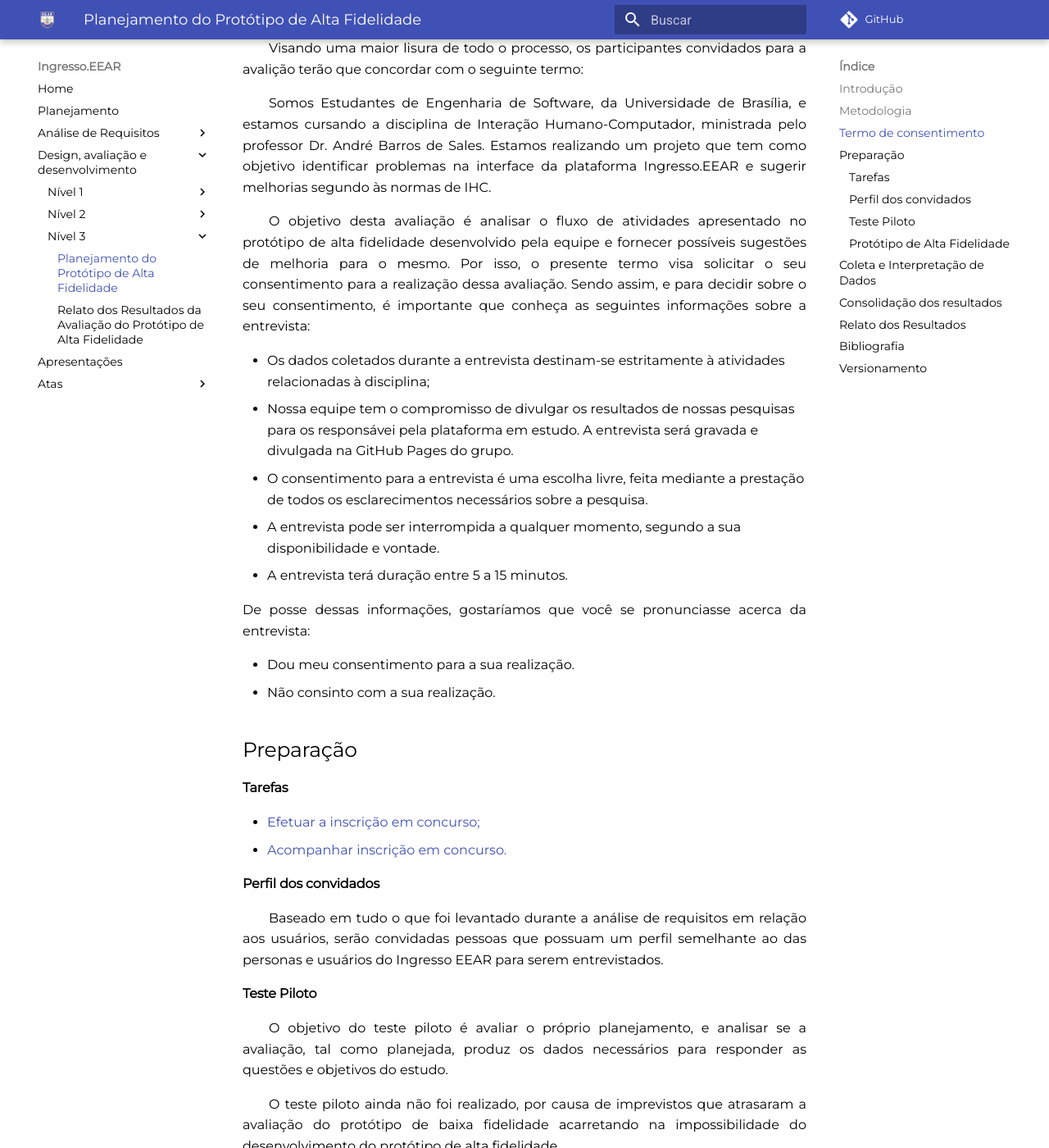
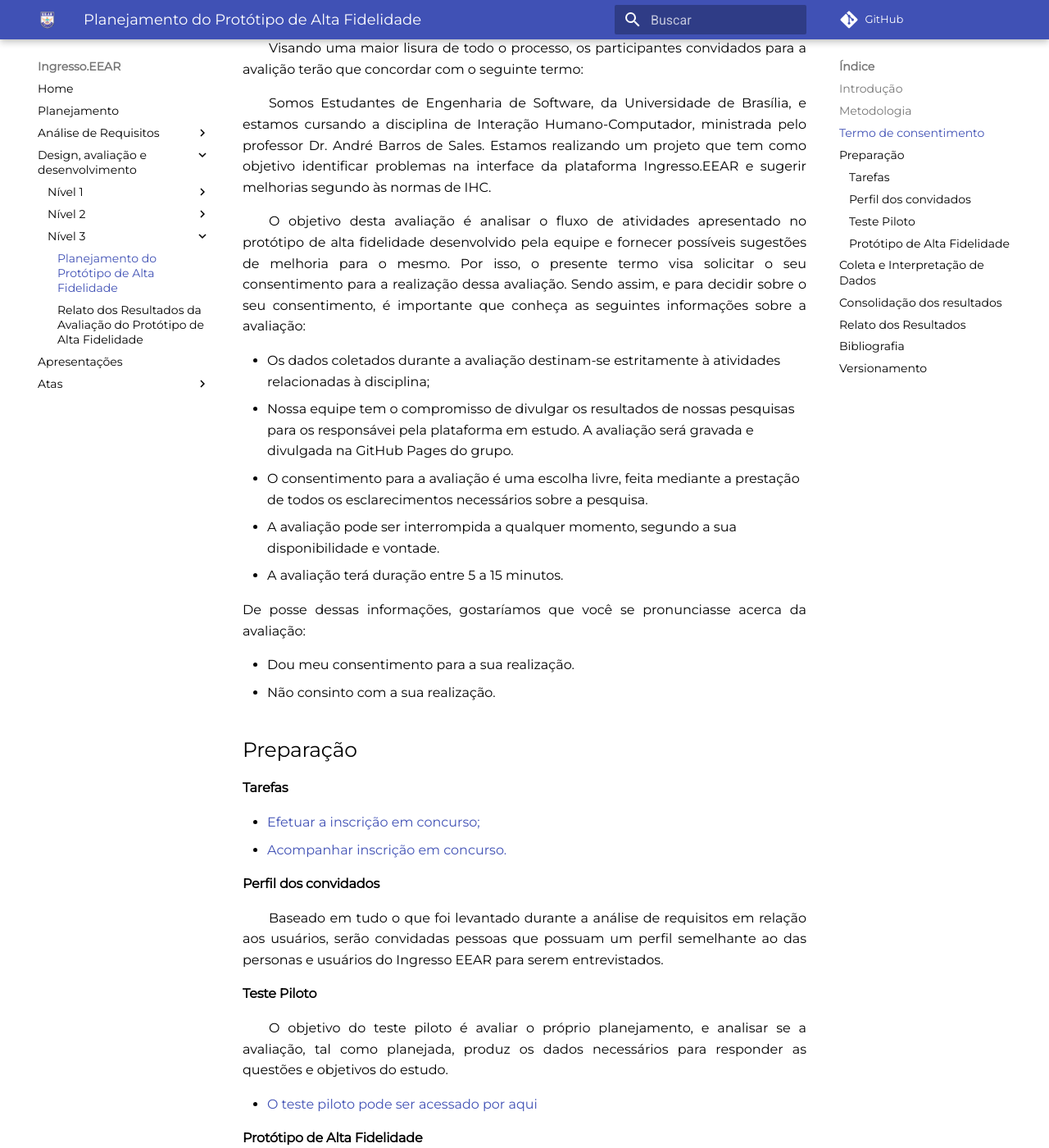
Before and after one commit to CarlosZoft/2020.2-Ingresso.eear, an MkDocs documentation site: the page built from docs/design-ava-dese/nivel-3/plan-prototipo-alta.md, in a window 1280 px wide and 1400 px high, scrolled down 1037 px. Shown: the whole window at 82% size. Built offline with MkDocs 1.6.1 and Material for MkDocs 9.7.7, drawn with Linux system fonts in a browser that asks for light colours; comment, search, counter and statistics services are not loaded; some of the changed text lies outside the part shown.

Commit message:
(#48) Documentando o teste piloto e ajustando o termo de consentimento.

```diff
--- a/docs/design-ava-dese/nivel-3/plan-prototipo-alta.md
+++ b/docs/design-ava-dese/nivel-3/plan-prototipo-alta.md
@@ -19,15 +19,15 @@
 
 &emsp;&emsp;Somos Estudantes de Engenharia de Software, da Universidade de Brasília, e estamos cursando a disciplina de Interação Humano-Computador, ministrada pelo professor Dr. André Barros de Sales. Estamos realizando um projeto que tem como objetivo identificar problemas na interface da plataforma Ingresso.EEAR e sugerir melhorias segundo às normas de IHC.
 
-&emsp;&emsp;O objetivo desta avaliação é analisar o fluxo de atividades apresentado no protótipo de alta fidelidade desenvolvido pela equipe e fornecer possíveis sugestões de melhoria para o mesmo. Por isso, o presente termo visa solicitar o seu consentimento para a realização dessa avaliação. Sendo assim, e para decidir sobre o seu consentimento, é importante que conheça as seguintes informações sobre a entrevista:
+&emsp;&emsp;O objetivo desta avaliação é analisar o fluxo de atividades apresentado no protótipo de alta fidelidade desenvolvido pela equipe e fornecer possíveis sugestões de melhoria para o mesmo. Por isso, o presente termo visa solicitar o seu consentimento para a realização dessa avaliação. Sendo assim, e para decidir sobre o seu consentimento, é importante que conheça as seguintes informações sobre a avaliação:
 
-- Os dados coletados durante a entrevista destinam-se estritamente à atividades relacionadas à disciplina;<br>
-- Nossa equipe tem o compromisso de divulgar os resultados de nossas pesquisas para os responsávei pela plataforma em estudo. A entrevista será gravada e divulgada na GitHub Pages do grupo.<br>
-- O consentimento para a entrevista é uma escolha livre, feita mediante a prestação de todos os esclarecimentos necessários sobre a pesquisa.<br>
-- A entrevista pode ser interrompida a qualquer momento, segundo a sua disponibilidade e vontade.<br>
-- A entrevista terá duração entre 5 a 15 minutos.
+- Os dados coletados durante a avaliação destinam-se estritamente à atividades relacionadas à disciplina;<br>
+- Nossa equipe tem o compromisso de divulgar os resultados de nossas pesquisas para os responsávei pela plataforma em estudo. A avaliação será gravada e divulgada na GitHub Pages do grupo.<br>
+- O consentimento para a avaliação é uma escolha livre, feita mediante a prestação de todos os esclarecimentos necessários sobre a pesquisa.<br>
+- A avaliação pode ser interrompida a qualquer momento, segundo a sua disponibilidade e vontade.<br>
+- A avaliação terá duração entre 5 a 15 minutos.
 
-De posse dessas informações, gostaríamos que você se pronunciasse acerca da entrevista: <br>
+De posse dessas informações, gostaríamos que você se pronunciasse acerca da avaliação: <br>
 
 - Dou meu consentimento para a sua realização.<br>
 - Não consinto com a sua realização.
@@ -43,7 +43,7 @@
 #### Teste Piloto
 &emsp;&emsp;O objetivo do teste piloto é avaliar o próprio planejamento, e analisar se a avaliação, tal como planejada, produz os dados necessários para responder as questões e objetivos do estudo.
 
-&emsp;&emsp;O teste piloto ainda não foi realizado, por causa de imprevistos que atrasaram a avaliação do protótipo de baixa fidelidade acarretando na impossibilidade do desenvolvimento do protótipo de alta fidelidade.
+- [O teste piloto pode ser acessado por aqui](./teste-piloto-alta.md)
 
 #### Protótipo de Alta Fidelidade
 &emsp;&emsp;Iremos utilizar a ferramenta [Figma](https://www.figma.com/) para a elaboração dos protótipos de alta fidelidade, previamente definidos a partir das tarefas feitas, avaliando a usabilidade de design na Interação Humano Computador do site Ingresso EEAR.<br>
```
Also changed, not shown: other parts of docs/design-ava-dese/nivel-3/plan-prototipo-alta.md (+1 -0 lines), docs/design-ava-dese/nivel-3/teste-piloto-alta.md (added, +21 -0 lines).
